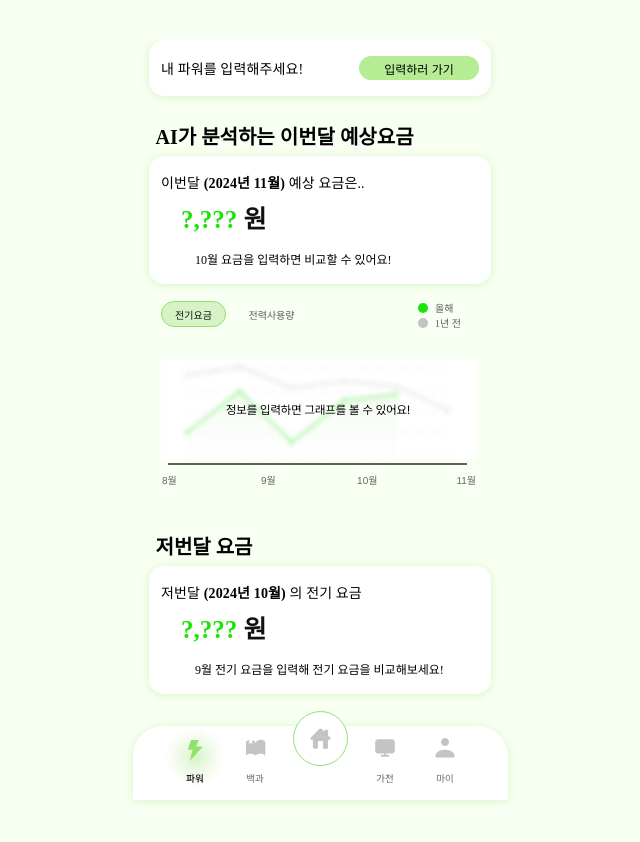
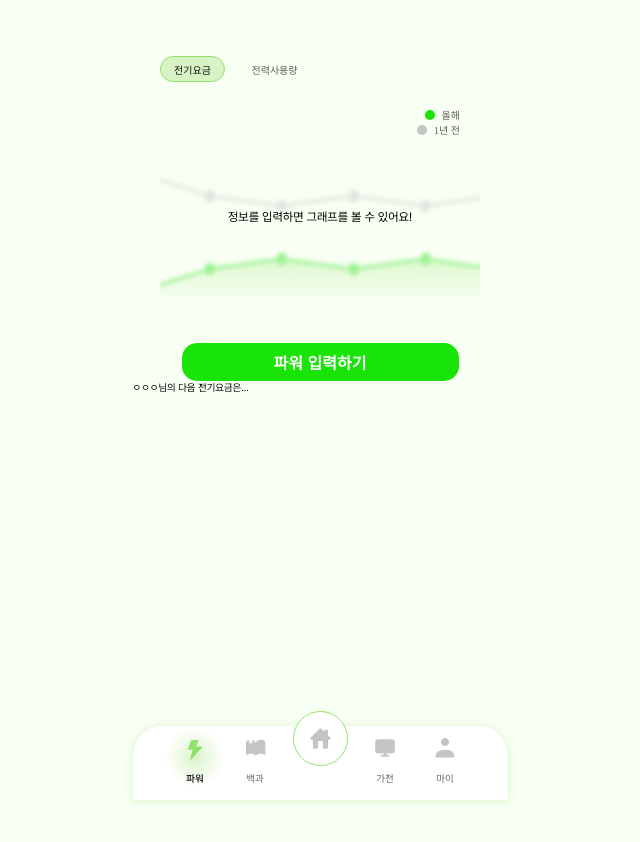
Before and after one commit to GreenSpark-greenspark/greenspark-frontend, a Next.js app: page /power in a window 1280 px wide. Shown: the top 842 px of the page, without its empty margins (320-960 px from the left). Built offline with nearby package versions, Linux system fonts and the light colour scheme; no server answers.

Commit message:
fix: 그래프 fill, 정보 없을때 이미지 수정,  파워 입력 버튼 수정

```diff
--- a/src/app/(common-layout)/power/page.tsx
+++ b/src/app/(common-layout)/power/page.tsx
@@ -2,19 +2,17 @@
 import React from "react";
 
 import PowerInput from "../../_component/power/PowerInput";
-import AICharge from "../../_component/power/AICharge";
+import ExpectPreCost from "../../_component/power/ExpectPreCost";
 import GraphCharge from "../../_component/power/GraphCharge";
-import PreCharge from "../../_component/power/PreCharge";
 
 export default function Power() {
   return (
     <div
       style={{ height: "100vh", overflowY: "scroll", paddingBottom: "10rem", marginTop: "4rem" }}
     >
+      <GraphCharge />
       <PowerInput />
-      <AICharge />
-      <GraphCharge />
-      <PreCharge />
+      <ExpectPreCost />
     </div>
   );
 }
--- /dev/null
+++ b/src/app/_component/power/ExpectPreCost.tsx
@@ -0,0 +1,11 @@
+import React from "react";
+
+export default function ExpectPreCost() {
+  return (
+    <>
+      <div>
+        <p>ㅇㅇㅇ님의 다음 전기요금은...</p>
+      </div>
+    </>
+  );
+}
--- a/src/app/_component/power/Graph.tsx
+++ b/src/app/_component/power/Graph.tsx
@@ -108,7 +108,7 @@ const Graph: React.FC<GraphProps> = ({ data, isBillGraph = true }) => {
   const noData =
     thisYearData.every(value => value === null) && lastYearData.every(value => value === null);
 
-  const labels = getLast12Months(noData ? 4 : 12); // 데이터가 없을때
+  const labels = getLast12Months(noData ? 9 : 12); // 데이터가 없을때
   const displayedData = noData ? Array(4).fill(null) : { thisYearData, lastYearData };
 
   const chartData: ChartData<"line"> = {
@@ -119,7 +119,8 @@ const Graph: React.FC<GraphProps> = ({ data, isBillGraph = true }) => {
           {
             label: dataSetLabel,
             data: thisYearData,
-            fill: false,
+            fill: true,
+            backgroundColor: "rgba(25, 228, 7, 0.2)",
             borderColor: "#19E407",
             borderWidth: 3,
             pointRadius: 5,
@@ -193,8 +194,7 @@ const Graph: React.FC<GraphProps> = ({ data, isBillGraph = true }) => {
     scales: {
       x: {
         ticks: { font: { size: 10 }, maxRotation: 0, minRotation: 0 },
-        grid: { display: false },
-        border: { color: "#5E5E5E", width: 2 }
+        grid: { display: false }
       },
       y: {
         ticks: { display: false },
@@ -227,12 +227,11 @@ const Graph: React.FC<GraphProps> = ({ data, isBillGraph = true }) => {
               priority
               style={{
                 position: "absolute",
-                top: -30,
+                top: 0,
                 left: 0,
                 zIndex: 1,
                 width: "100%",
-                height: "100%",
-                objectFit: "cover"
+                height: "100%"
               }}
             />
             <div
--- a/src/app/_component/power/PowerInput.tsx
+++ b/src/app/_component/power/PowerInput.tsx
@@ -1,7 +1,6 @@
 import React from "react";
 import { useRouter } from "next/navigation";
 import styles from "./power.common.module.css";
-import Box from "@/components/Box";
 
 export default function NowPower() {
   const router = useRouter();
@@ -11,15 +10,10 @@ export default function NowPower() {
   };
 
   return (
-    <div className={styles.wrap}>
-      <Box>
-        <div className={styles.powerinput}>
-          <p className={styles.text_normal}>내 파워를 입력해주세요!</p>
-          <button className={styles.btn} onClick={handleNavigate}>
-            입력하러 가기
-          </button>
-        </div>
-      </Box>
+    <div className={styles.btnWrap}>
+      <button className={styles.powerBtn} onClick={handleNavigate}>
+        파워 입력하기
+      </button>
     </div>
   );
 }
--- a/src/app/_component/power/graph.common.module.css
+++ b/src/app/_component/power/graph.common.module.css
@@ -1,5 +1,6 @@
 .topContainer {
   display: flex;
+  flex-direction: column;
   align-items: center;
   justify-content: space-between;
 
@@ -39,9 +40,10 @@
 
 .btnContainer {
   display: flex;
-  justify-content: space-between;
-
   width: 14.3rem;
+  gap: 1.7rem;
+  width: 100%;
+  margin-bottom: 2.5rem;
 }
 
 /* 범례 */
@@ -49,8 +51,9 @@
   display: flex;
   flex-direction: column;
   justify-content: space-between;
-
+  align-items: end;
   height: 2.8rem;
+  width: 100%;
 }
 
 .yearUnit {
@@ -83,6 +86,6 @@
   background-color: #c4c4c4;
 }
 .graphBox {
-  width: 318px;
+  width: 320px;
   padding: 1.6em 1.2em;
 }
--- a/src/app/_component/power/power.common.module.css
+++ b/src/app/_component/power/power.common.module.css
@@ -44,7 +44,26 @@
 
   cursor: pointer;
 }
+.powerBtn {
+  text-align: center;
+  cursor: pointer;
 
+  width: 27.7rem;
+  height: 3.8rem;
+  background-color: #19e407;
+  color: #fff;
+  border: none;
+  border-radius: 15px;
+  font-size: 1.6rem;
+  font-weight: 600;
+}
+.btnWrap {
+  display: flex;
+  flex-direction: column;
+  justify-items: center;
+  align-items: center;
+  margin-top: 3rem;
+}
 /* 기본 폰트 */
 .text_normal {
   font-family: Pretendard;
```
Also changed, not shown: public/img/graph-default.png.
